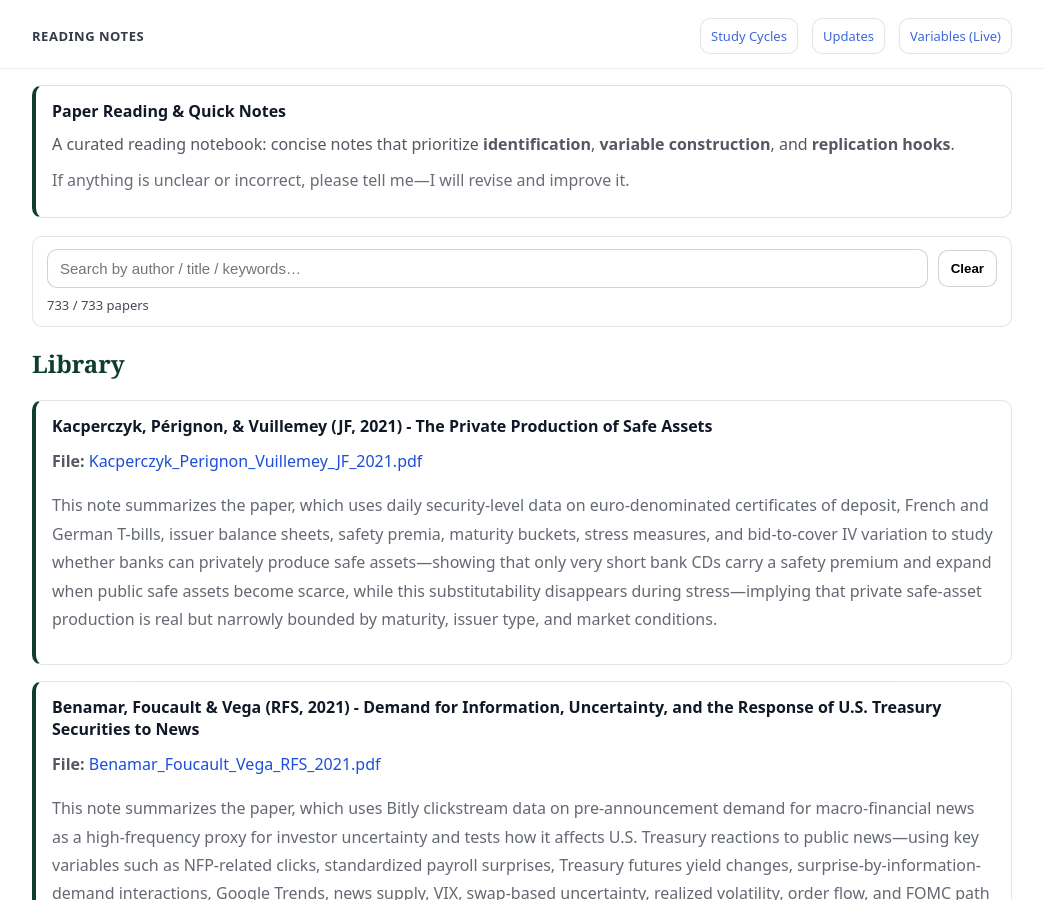
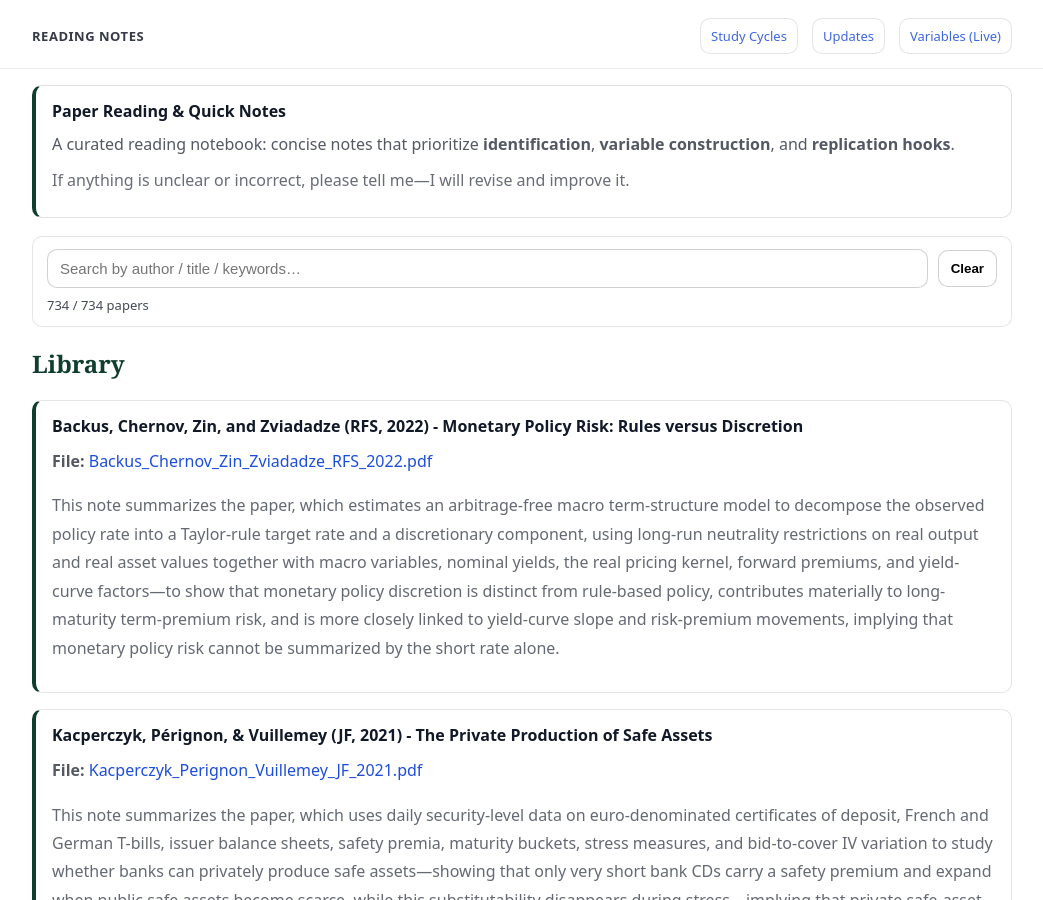
Before and after one commit to yaxinzn/study-archive, a Jekyll site: the page built from reading/index.md, in a window 1280 px wide and 900 px high. Shown: the whole window, without its empty margins (118-1161 px from the left). Built offline with Jekyll 4.4.1, drawn with Linux system fonts in a browser that asks for light colours.

Commit message:
Reading: add/update Backus_Chernov_Zin_Zviadadze_RFS_2022.pdf

```diff
--- a/_data/reading.yml
+++ b/_data/reading.yml
@@ -1,3 +1,7 @@
+- title: "Backus, Chernov, Zin, and Zviadadze (RFS, 2022) - Monetary Policy Risk: Rules versus Discretion"
+  file: "Backus_Chernov_Zin_Zviadadze_RFS_2022.pdf"
+  desc: "This note summarizes the paper, which estimates an arbitrage-free macro term-structure model to decompose the observed policy rate into a Taylor-rule target rate and a discretionary component, using long-run neutrality restrictions on real output and real asset values together with macro variables, nominal yields, the real pricing kernel, forward premiums, and yield-curve factors—to show that monetary policy discretion is distinct from rule-based policy, contributes materially to long-maturity term-premium risk, and is more closely linked to yield-curve slope and risk-premium movements, implying that monetary policy risk cannot be summarized by the short rate alone."
+
 - title: "Kacperczyk, Pérignon, & Vuillemey (JF, 2021) - The Private Production of Safe Assets"
   file: "Kacperczyk_Perignon_Vuillemey_JF_2021.pdf"
   desc: "This note summarizes the paper, which uses daily security-level data on euro-denominated certificates of deposit, French and German T-bills, issuer balance sheets, safety premia, maturity buckets, stress measures, and bid-to-cover IV variation to study whether banks can privately produce safe assets—showing that only very short bank CDs carry a safety premium and expand when public safe assets become scarce, while this substitutability disappears during stress—implying that private safe-asset production is real but narrowly bounded by maturity, issuer type, and market conditions."
```
Also changed, not shown: 1 other file.
